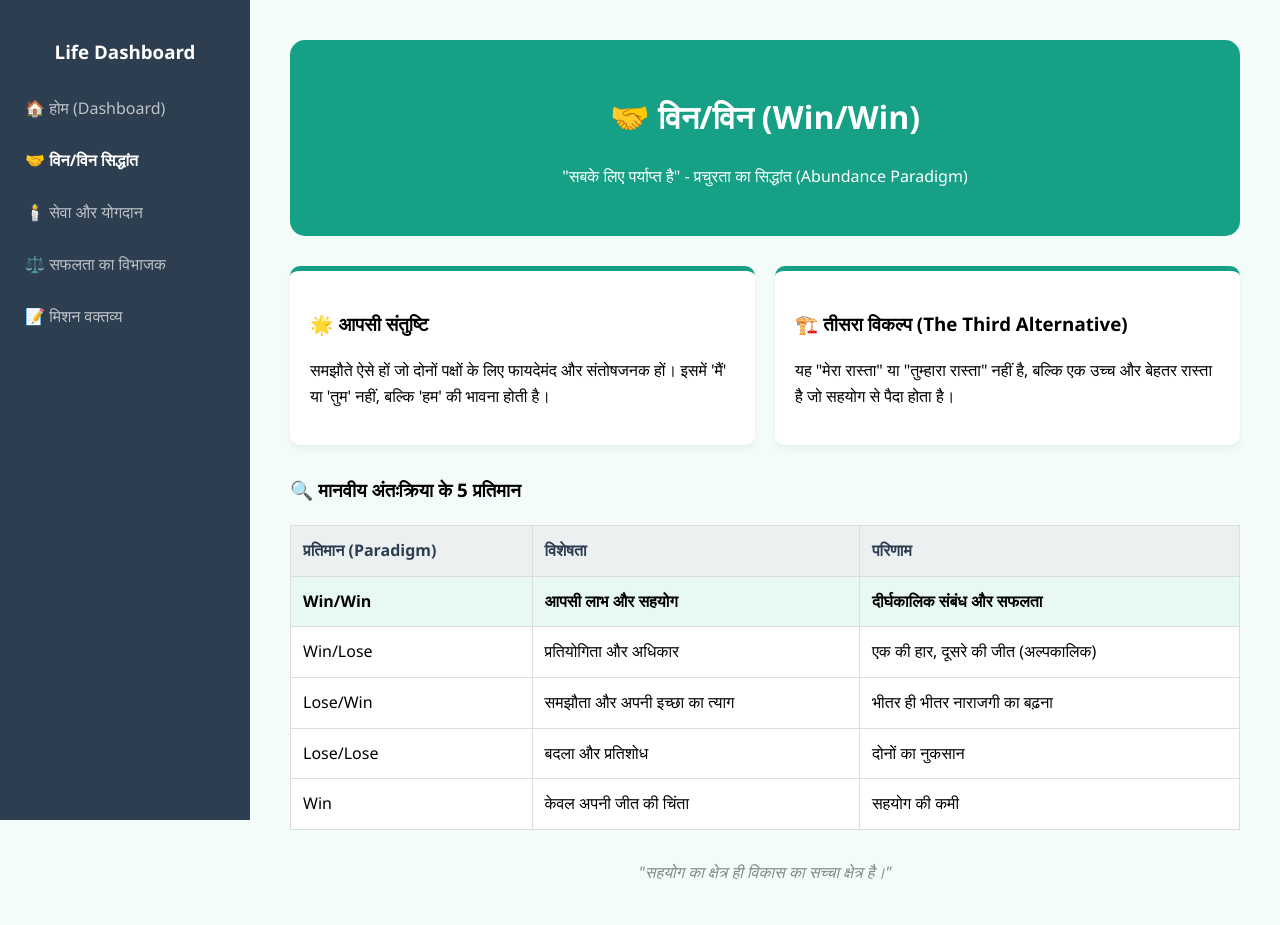
After one commit to kbulbul026-coder/Centers, a Flask app: page /win-win in a window 1280 px wide. The commit adds this page. Run offline with Flask 3, Linux system fonts and the light colour scheme.

Commit message:
add win_win.html

```diff
--- a/app.py
+++ b/app.py
@@ -38,5 +38,10 @@ def legacy_service():
 def mission():
     return render_template('mission.html')
 
+@app.route('/win-win')
+def win_win():
+    return render_template('win_win.html')
+
+
 if __name__ == '__main__':
     app.run(debug=False)
--- /dev/null
+++ b/templates/win_win.html
@@ -0,0 +1,97 @@
+<!DOCTYPE html>
+<html lang="hi">
+<head>
+    <meta charset="UTF-8">
+    <title>Win/Win: आपसी लाभ का सिद्धांत</title>
+    <style>
+        body { font-family: 'Segoe UI', sans-serif; margin: 0; display: flex; background: #f4fcf9; }
+        .sidebar { width: 250px; height: 100vh; background: #2c3e50; color: white; position: fixed; padding-top: 20px; }
+        .sidebar a { padding: 15px 25px; text-decoration: none; color: #bdc3c7; display: block; }
+        .main { margin-left: 250px; padding: 40px; width: calc(100% - 250px); line-height: 1.6; }
+
+        .header-card { background: #16a085; color: white; padding: 30px; border-radius: 15px; margin-bottom: 30px; text-align: center; }
+
+        .grid { display: grid; grid-template-columns: 1fr 1fr; gap: 20px; margin-bottom: 30px; }
+        .card { background: white; padding: 20px; border-radius: 10px; box-shadow: 0 4px 6px rgba(0,0,0,0.05); border-top: 5px solid #16a085; }
+
+        table { width: 100%; border-collapse: collapse; background: white; margin-top: 20px; }
+        th, td { padding: 12px; border: 1px solid #ddd; text-align: left; }
+        th { background: #ecf0f1; color: #2c3e50; }
+        .win-win-row { background: #e8f8f5; font-weight: bold; }
+    </style>
+</head>
+<body>
+
+<div class="sidebar">
+    <h3 style="text-align: center;">Life Dashboard</h3>
+    <a href="/">🏠 होम (Dashboard)</a>
+    <a href="/win-win" style="color: white; font-weight: bold;">🤝 विन/विन सिद्धांत</a>
+    <a href="/legacy-service">🕯️ सेवा और योगदान</a>
+    <a href="/success-denominator">⚖️ सफलता का विभाजक</a>
+    <a href="/mission">📝 मिशन वक्तव्य</a>
+</div>
+
+<div class="main">
+    <div class="header-card">
+        <h1>🤝 विन/विन (Win/Win)</h1>
+        <p>"सबके लिए पर्याप्त है" - प्रचुरता का सिद्धांत (Abundance Paradigm)</p>
+    </div>
+
+
+
+    <div class="grid">
+        <div class="card">
+            <h3>🌟 आपसी संतुष्टि</h3>
+            <p>समझौते ऐसे हों जो दोनों पक्षों के लिए फायदेमंद और संतोषजनक हों। इसमें 'मैं' या 'तुम' नहीं, बल्कि 'हम' की भावना होती है।</p>
+        </div>
+        <div class="card">
+            <h3>🏗️ तीसरा विकल्प (The Third Alternative)</h3>
+            <p>यह "मेरा रास्ता" या "तुम्हारा रास्ता" नहीं है, बल्कि एक उच्च और बेहतर रास्ता है जो सहयोग से पैदा होता है।</p>
+        </div>
+    </div>
+
+    <h3>🔍 मानवीय अंतःक्रिया के 5 प्रतिमान</h3>
+    <table>
+        <thead>
+            <tr>
+                <th>प्रतिमान (Paradigm)</th>
+                <th>विशेषता</th>
+                <th>परिणाम</th>
+            </tr>
+        </thead>
+        <tbody>
+            <tr class="win-win-row">
+                <td>Win/Win</td>
+                <td>आपसी लाभ और सहयोग</td>
+                <td>दीर्घकालिक संबंध और सफलता</td>
+            </tr>
+            <tr>
+                <td>Win/Lose</td>
+                <td>प्रतियोगिता और अधिकार</td>
+                <td>एक की हार, दूसरे की जीत (अल्पकालिक)</td>
+            </tr>
+            <tr>
+                <td>Lose/Win</td>
+                <td>समझौता और अपनी इच्छा का त्याग</td>
+                <td>भीतर ही भीतर नाराजगी का बढ़ना</td>
+            </tr>
+            <tr>
+                <td>Lose/Lose</td>
+                <td>बदला और प्रतिशोध</td>
+                <td>दोनों का नुकसान</td>
+            </tr>
+            <tr>
+                <td>Win</td>
+                <td>केवल अपनी जीत की चिंता</td>
+                <td>सहयोग की कमी</td>
+            </tr>
+        </tbody>
+    </table>
+
+    <div style="margin-top: 30px; font-style: italic; color: #7f8c8d; text-align: center;">
+        "सहयोग का क्षेत्र ही विकास का सच्चा क्षेत्र है।"
+    </div>
+</div>
+
+</body>
+</html>
```
Also changed, not shown: templates/index.html (+11 -0 lines).
